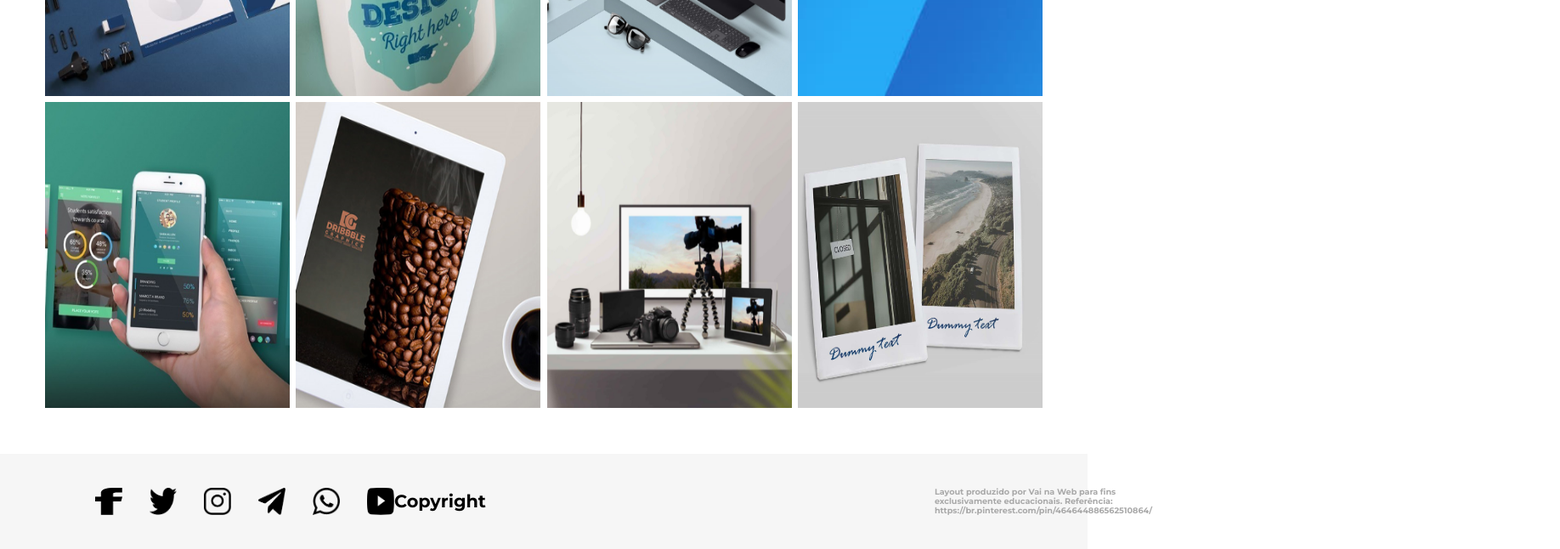
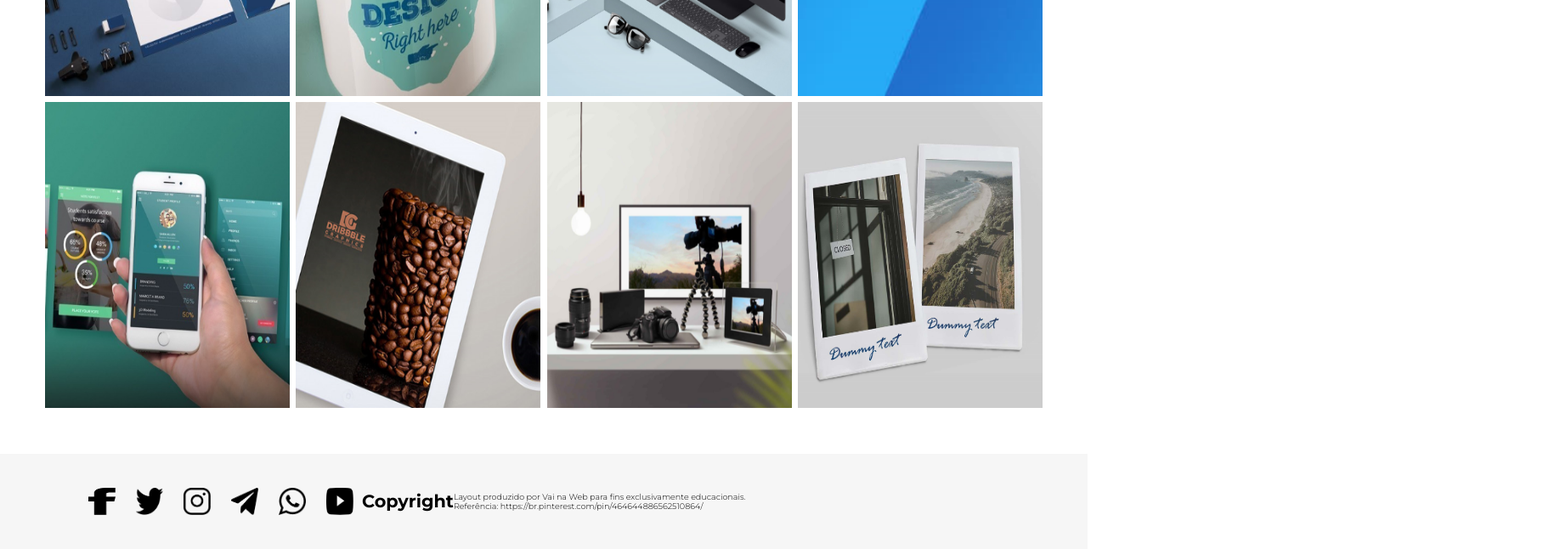
Before and after one commit to beatrizzramos/Portflow.desafiofinal, a plain HTML site: page index.html in a window 1280 px wide. Shown: the part 1264-1910 px from the top of the page at 85% size, 1836 px wide, since content can reach past the window. Drawn offline with Linux system fonts and the light colour scheme.

Commit message:
atualização

```diff
--- a/style.css
+++ b/style.css
@@ -91,7 +91,7 @@ font-family:"montserrat", sans-serif;
 .rodape{
     display: flex;
     align-items: center;
-    justify-content: flex-start;
+    justify-content:space-between;
     background-color: #F6F6F6;
     height: 14vh;
 
@@ -100,26 +100,26 @@ font-family:"montserrat", sans-serif;
     display: flex;
     align-items: center;
     margin-left: 5rem;
-    width: 100%;
     flex-direction:row;
     cursor: pointer;
 }
 .rodape-imagem{
     width: 2rem;
     height: 2rem;
-    margin-left: 2rem;
+    margin-left: 1.5rem;
     display: flex;
 }
 .rodape-texto{
     font-family: "montserrat", sans-serif;
     font-weight: bold;
     font-size: 1.3rem;
-    margin-right: 33rem;
+    margin-left: 10px;
 }
 .rodape-mini-texto{
-    color: darkgrey;
+
     font-family: "montserrat", sans-serif;
     font-size: 0.6rem;
-    margin-right: 30rem;
-
+    margin-right: 25rem;
+    width: 22rem;
+    font-weight: 100;
 }
```
